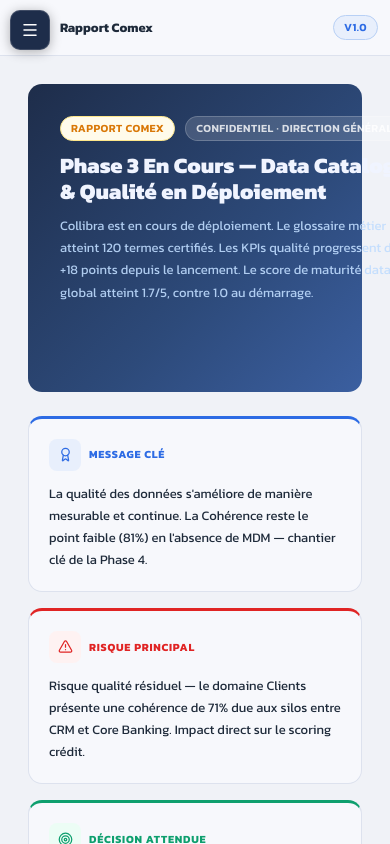
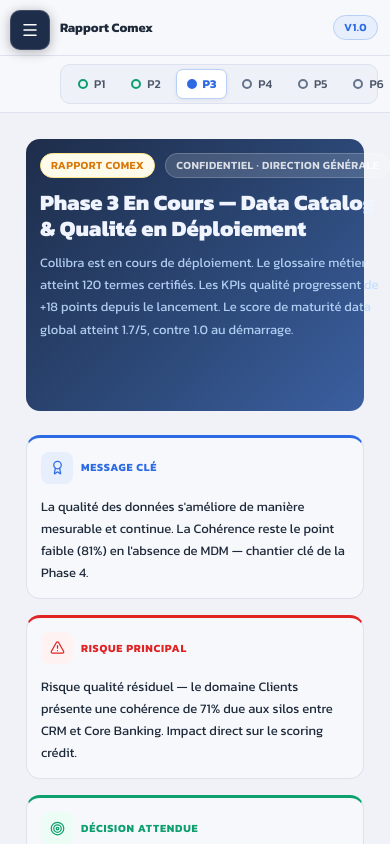
Before and after one commit to heykelh/finance-data-hub, a Next.js app: page /comex in a window 390 px wide. Built offline with nearby package versions, Linux system fonts and the light colour scheme.

Commit message:
Amelioration Responsive

```diff
--- a/src/app/globals.css
+++ b/src/app/globals.css
@@ -99,6 +99,35 @@ body {
 
 @media (max-width: 639px) {
   #main-scroll {
-    padding: 12px !important;
+    padding: 10px !important;
+  }
+
+  /* Textes plus petits sur mobile */
+  body {
+    font-size: 13px;
+  }
+
+  /* Toutes les grilles passent en 1 colonne */
+  [style*="grid-template-columns"] {
+    grid-template-columns: 1fr !important;
+  }
+
+  /* Les tableaux scrollent horizontalement */
+  table {
+    display: block;
+    overflow-x: auto;
+    white-space: nowrap;
+  }
+
+  /* Les cards ont moins de padding */
+  .card,
+  [style*="border-radius: 14px"],
+  [style*="border-radius: 12px"] {
+    padding: 14px !important;
+  }
+
+  /* Le bandeau hero moins haut */
+  [style*="heroGrad"] {
+    padding: 16px !important;
   }
 }
--- a/src/components/TopBar.tsx
+++ b/src/components/TopBar.tsx
@@ -7,20 +7,22 @@ import PhaseSelector from "./PhaseSelector";
 import { useResponsive } from "@/lib/useResponsive";
 
 const PAGE_TITLES: Record<string, { title: string; desc: string }> = {
-  "/":              { title: "Vue d'ensemble",       desc: "Dashboard exécutif — Programme Gouvernance Data & IA · FrontierBank" },
-  "/diagnostic":    { title: "Diagnostic Maturité",  desc: "Évaluation DAMA-DMBOK · Niveaux actuels vs cibles stratégiques" },
-  "/gouvernance":   { title: "Framework Gouvernance",desc: "Rôles · Politiques · Matrice RACI" },
-  "/catalog":       { title: "Data Catalog",         desc: "Glossaire métier · Référentiels · Métadonnées" },
-  "/qualite":       { title: "Data Quality",         desc: "KPIs qualité · Conformité BCBS 239 · Plans de remédiation" },
-  "/lineage":       { title: "Data Lineage",         desc: "Traçabilité des flux de données · Données critiques" },
-  "/ia-governance": { title: "IA Governance",        desc: "Registre modèles · Classification EU AI Act · Model Risk" },
-  "/comex":         { title: "Rapport Comex",        desc: "Synthèse exécutive · Tableau de bord Direction Générale" },
+  "/":              { title: "Vue d'ensemble",        desc: "Dashboard exécutif — Programme Gouvernance Data & IA · FrontierBank" },
+  "/diagnostic":    { title: "Diagnostic Maturité",   desc: "Évaluation DAMA-DMBOK · Niveaux actuels vs cibles stratégiques"      },
+  "/gouvernance":   { title: "Framework Gouvernance", desc: "Rôles · Politiques · Matrice RACI"                                    },
+  "/catalog":       { title: "Data Catalog",          desc: "Glossaire métier · Référentiels · Métadonnées"                        },
+  "/qualite":       { title: "Data Quality",          desc: "KPIs qualité · Conformité BCBS 239 · Plans de remédiation"            },
+  "/lineage":       { title: "Data Lineage",          desc: "Traçabilité des flux de données · Données critiques"                  },
+  "/ia-governance": { title: "IA Governance",         desc: "Registre modèles · Classification EU AI Act · Model Risk"             },
+  "/comex":         { title: "Rapport Comex",         desc: "Synthèse exécutive · Tableau de bord Direction Générale"              },
 };
 
 const btnStyle: React.CSSProperties = {
   width: 32, height: 32, borderRadius: 8,
-  border: `1px solid ${T.cardBorder}`, background: T.cardBg,
-  display: "flex", alignItems: "center", justifyContent: "center", cursor: "pointer",
+  border: `1px solid ${T.cardBorder}`,
+  background: T.cardBg,
+  display: "flex", alignItems: "center",
+  justifyContent: "center", cursor: "pointer",
 };
 
 export default function TopBar() {
@@ -30,26 +32,51 @@ export default function TopBar() {
   const isNarrow = isMobile || isTablet;
 
   return (
+    <>
+      {/* ── Barre principale ── */}
       <header style={{
-      height: 56, display: "flex", alignItems: "center", justifyContent: "space-between",
+        height: 56,
+        display: "flex",
+        alignItems: "center",
+        justifyContent: "space-between",
         padding: isNarrow ? "0 12px 0 60px" : "0 28px",
         background: T.topbarBg,
-      borderBottom: `1px solid ${T.cardBorder}`, flexShrink: 0, gap: 12,
+        borderBottom: `1px solid ${T.cardBorder}`,
+        flexShrink: 0,
+        gap: 12,
       }}>
-      {/* Titre */}
+
+        {/* Titre page */}
         <div style={{ minWidth: 0, flexShrink: 1 }}>
-        <h1 style={{ fontSize: isNarrow ? 13 : 15, fontWeight: 700, color: T.textPrimary, fontFamily: "'Kanit', sans-serif", margin: 0, whiteSpace: "nowrap", overflow: "hidden", textOverflow: "ellipsis" }}>
+          <h1 style={{
+            fontSize: isNarrow ? 13 : 15,
+            fontWeight: 700,
+            color: T.textPrimary,
+            fontFamily: "'Kanit', sans-serif",
+            margin: 0,
+            whiteSpace: "nowrap",
+            overflow: "hidden",
+            textOverflow: "ellipsis",
+          }}>
             {meta.title}
           </h1>
           {!isMobile && (
-          <p style={{ fontSize: 11, color: T.textMuted, fontFamily: "'Kanit', sans-serif", margin: 0, whiteSpace: "nowrap", overflow: "hidden", textOverflow: "ellipsis" }}>
+            <p style={{
+              fontSize: 11,
+              color: T.textMuted,
+              fontFamily: "'Kanit', sans-serif",
+              margin: 0,
+              whiteSpace: "nowrap",
+              overflow: "hidden",
+              textOverflow: "ellipsis",
+            }}>
               {meta.desc}
             </p>
           )}
         </div>
 
-      {/* Phase selector */}
-      {!isMobile && (
+        {/* Phase selector — desktop uniquement dans la topbar */}
+        {!isNarrow && (
           <div style={{ flex: 1, display: "flex", justifyContent: "center" }}>
             <PhaseSelector />
           </div>
@@ -58,17 +85,47 @@ export default function TopBar() {
         {/* Actions droite */}
         <div style={{ display: "flex", alignItems: "center", gap: 8, flexShrink: 0 }}>
           {!isMobile && (
-          <div style={{ display: "flex", alignItems: "center", gap: 6, padding: "5px 12px", borderRadius: 8, background: T.cardBg, border: `1px solid ${T.cardBorder}` }}>
+            <div style={{
+              display: "flex", alignItems: "center", gap: 6,
+              padding: "5px 12px", borderRadius: 8,
+              background: T.cardBg, border: `1px solid ${T.cardBorder}`,
+            }}>
               <Calendar size={12} color={T.textMuted} />
-            <span style={{ fontSize: 12, fontWeight: 500, color: T.textSecondary, fontFamily: "'Kanit', sans-serif" }}>
+              <span style={{
+                fontSize: 12, fontWeight: 500,
+                color: T.textSecondary,
+                fontFamily: "'Kanit', sans-serif",
+              }}>
                 30 Avril 2026
               </span>
             </div>
           )}
           <span style={badge(T.blueSoft, T.blue, T.blueBorder)}>v1.0</span>
-        {!isMobile && <button style={btnStyle}><Bell size={13} color={T.textMuted} /></button>}
-        {!isMobile && <button style={btnStyle}><Settings size={13} color={T.textMuted} /></button>}
+          {!isMobile && (
+            <button style={btnStyle}>
+              <Bell size={13} color={T.textMuted} />
+            </button>
+          )}
+          {!isMobile && (
+            <button style={btnStyle}>
+              <Settings size={13} color={T.textMuted} />
+            </button>
+          )}
         </div>
       </header>
+
+      {/* ── Sélecteur de phase sur mobile — bande séparée sous la topbar ── */}
+      {isMobile && (
+        <div style={{
+          padding: "8px 12px 8px 60px",
+          background: "#f7f8fc",
+          borderBottom: `1px solid ${T.cardBorder}`,
+          overflowX: "auto",
+          flexShrink: 0,
+        }}>
+          <PhaseSelector />
+        </div>
+      )}
+    </>
   );
 }
```
Lines whose indentation alone changed are shown as unchanged.
